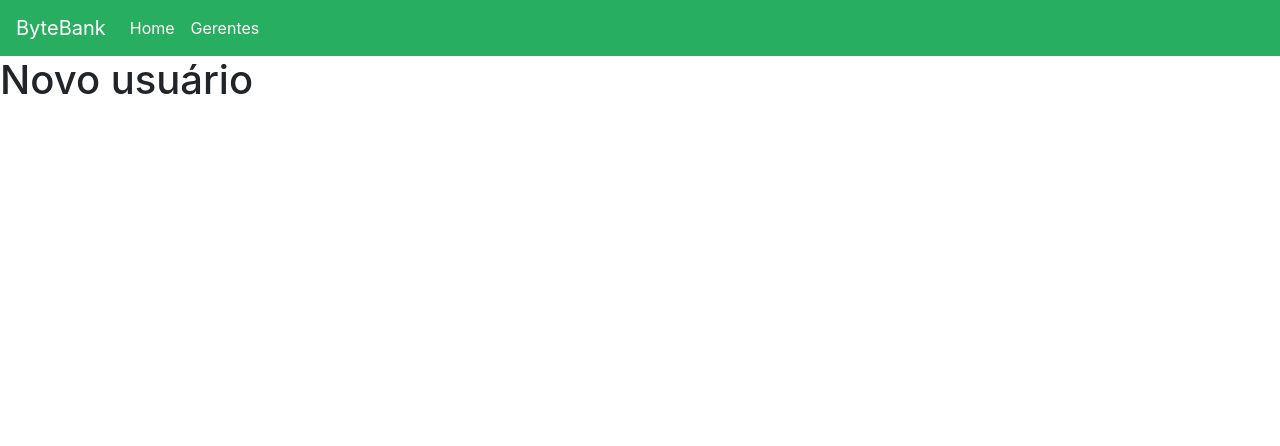
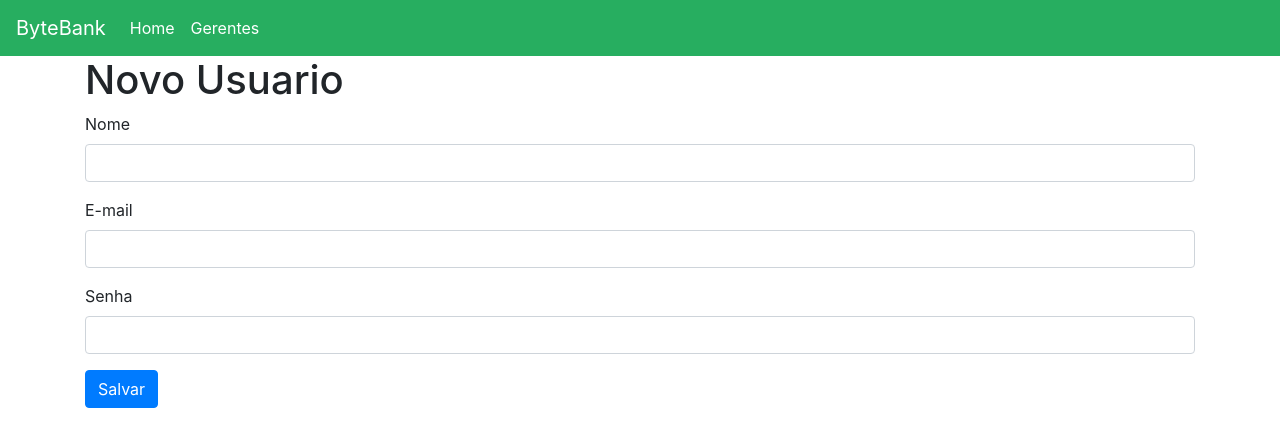
Before and after one commit to LucasFerreira-S/AuthVueVuex, a Vue app: page /#/cadastre-se in a window 1280 px wide. Shown: the top 446 px of the page. Built offline with nearby package versions, Linux system fonts and the light colour scheme.

Commit message:
update: Atualizando formulario componente cadastro

```diff
--- a/src/views/NovoUsuario.vue
+++ b/src/views/NovoUsuario.vue
@@ -1,3 +1,39 @@
 <template>
-    <h1>Novo usuário</h1>
+    <div class="container">
+        <h1>Novo Usuario</h1>
+        <form @submit.prevent="enviarFormulario">
+            <div class="form-group">
+                <label for="nome">Nome</label>
+                <input type="text" class="form-control" v-model="usuario.nome">
+            </div>
+            <div class="form-group">
+                <label for="email">E-mail</label>
+                <input type="email" class="form-control" v-model="usuario.email">
+            </div>
+            <div class="form-group">
+                <label for="senha">Senha</label>
+                <input type="password" class="form-control" v-model="usuario.senha">
+            </div>
+            <button class="btn btn-primary" type="submit">Salvar</button>
+        </form>
+    </div>
 </template>
+<script>
+export default {
+
+  data: function() {
+    return {
+      usuario: {
+        nome: "",
+        senha: "",
+        email: ""
+      }
+    }
+  },
+  methods: {
+    enviarFormulario () {
+        console.log(this.usuario)
+    }
+}
+};
+</script>
```
